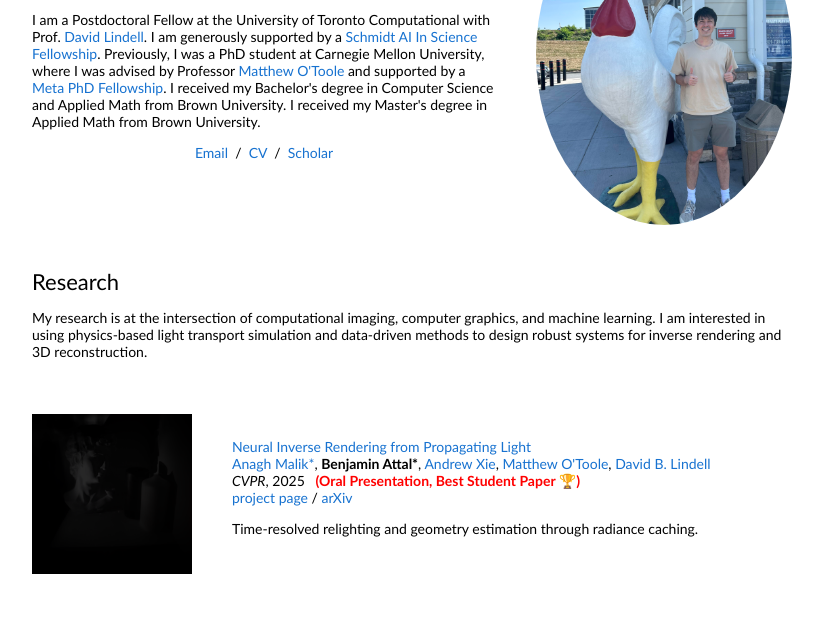
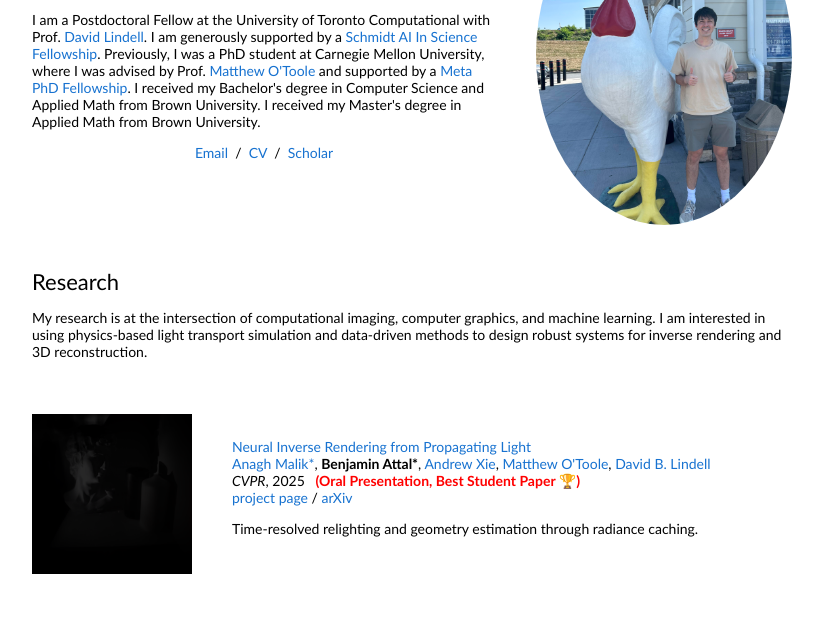
Before and after one commit to benattal/benattal.github.io, a plain HTML site: page index.html in a window 1280 px wide. Shown: the part 144-777 px from the top of the page, without its empty margins (228-1051 px from the left). Drawn offline with Linux system fonts and the light colour scheme.

Commit message:
Consistent 'Prof.'

```diff
--- a/index.html
+++ b/index.html
@@ -22,7 +22,7 @@
                   Benjamin Attal
                 </p>
                 <p>
-                  I am a Postdoctoral Fellow at the University of Toronto Computational with Prof. <a href="https://davidlindell.com/">David Lindell</a>. I am generously supported by a <a href="https://schmidtfellows.utoronto.ca/">Schmidt AI In Science Fellowship</a>. Previously, I was a PhD student at Carnegie Mellon University, where I was advised by Professor <a href="https://www.cs.cmu.edu/~motoole2/">Matthew O'Toole</a> and supported by a <a href="https://research.facebook.com/fellows/attal-benjamin/">Meta PhD Fellowship</a>. I received my Bachelor's degree in Computer Science and Applied Math from Brown University. I received my Master's degree in Applied Math from Brown University.
+                  I am a Postdoctoral Fellow at the University of Toronto Computational with Prof. <a href="https://davidlindell.com/">David Lindell</a>. I am generously supported by a <a href="https://schmidtfellows.utoronto.ca/">Schmidt AI In Science Fellowship</a>. Previously, I was a PhD student at Carnegie Mellon University, where I was advised by Prof. <a href="https://www.cs.cmu.edu/~motoole2/">Matthew O'Toole</a> and supported by a <a href="https://research.facebook.com/fellows/attal-benjamin/">Meta PhD Fellowship</a>. I received my Bachelor's degree in Computer Science and Applied Math from Brown University. I received my Master's degree in Applied Math from Brown University.
                 </p>
                 <p style="text-align:center">
                   <a href="mailto:attal.benjamin@gmail.com">Email</a> &nbsp;/&nbsp;
```
